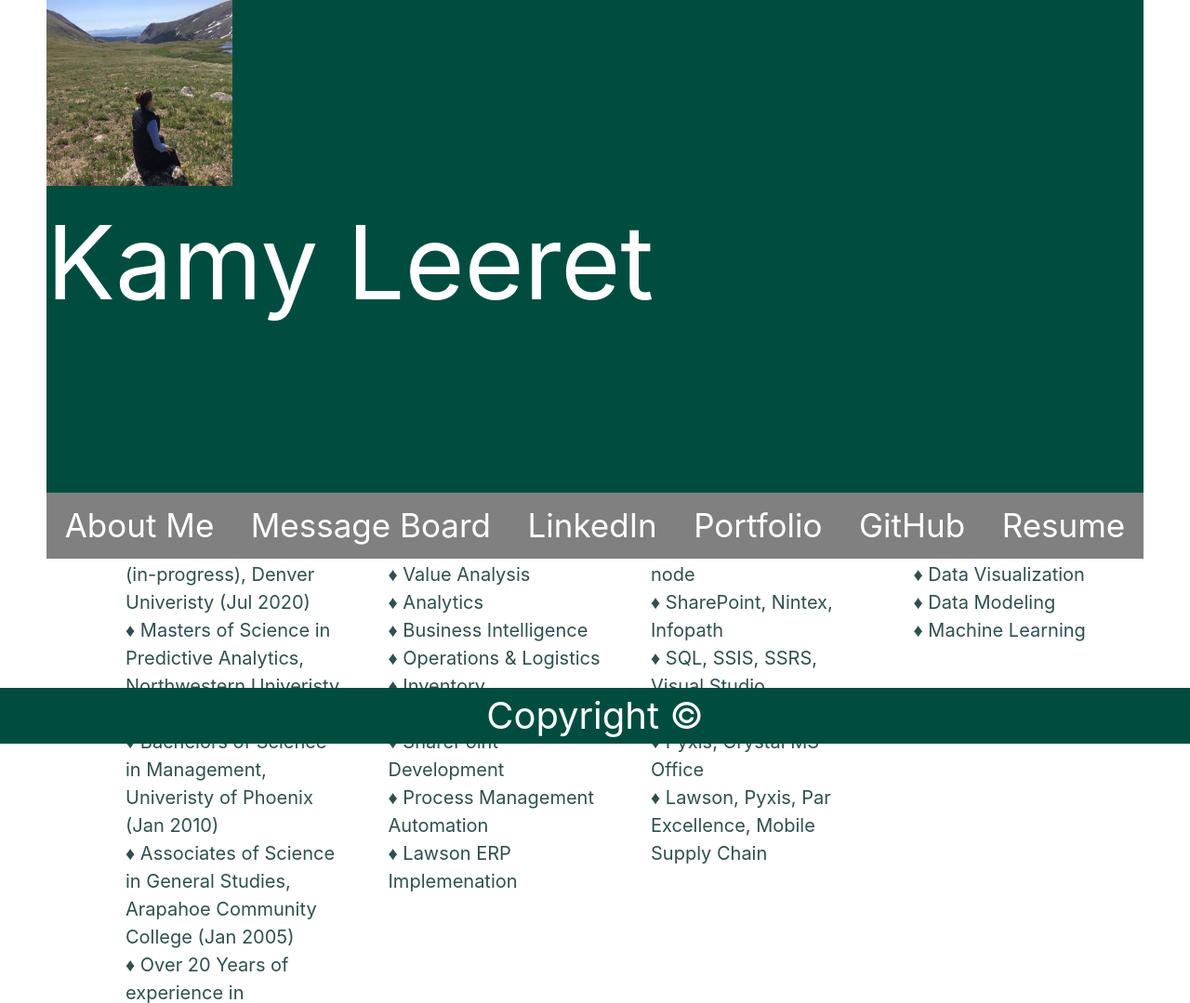
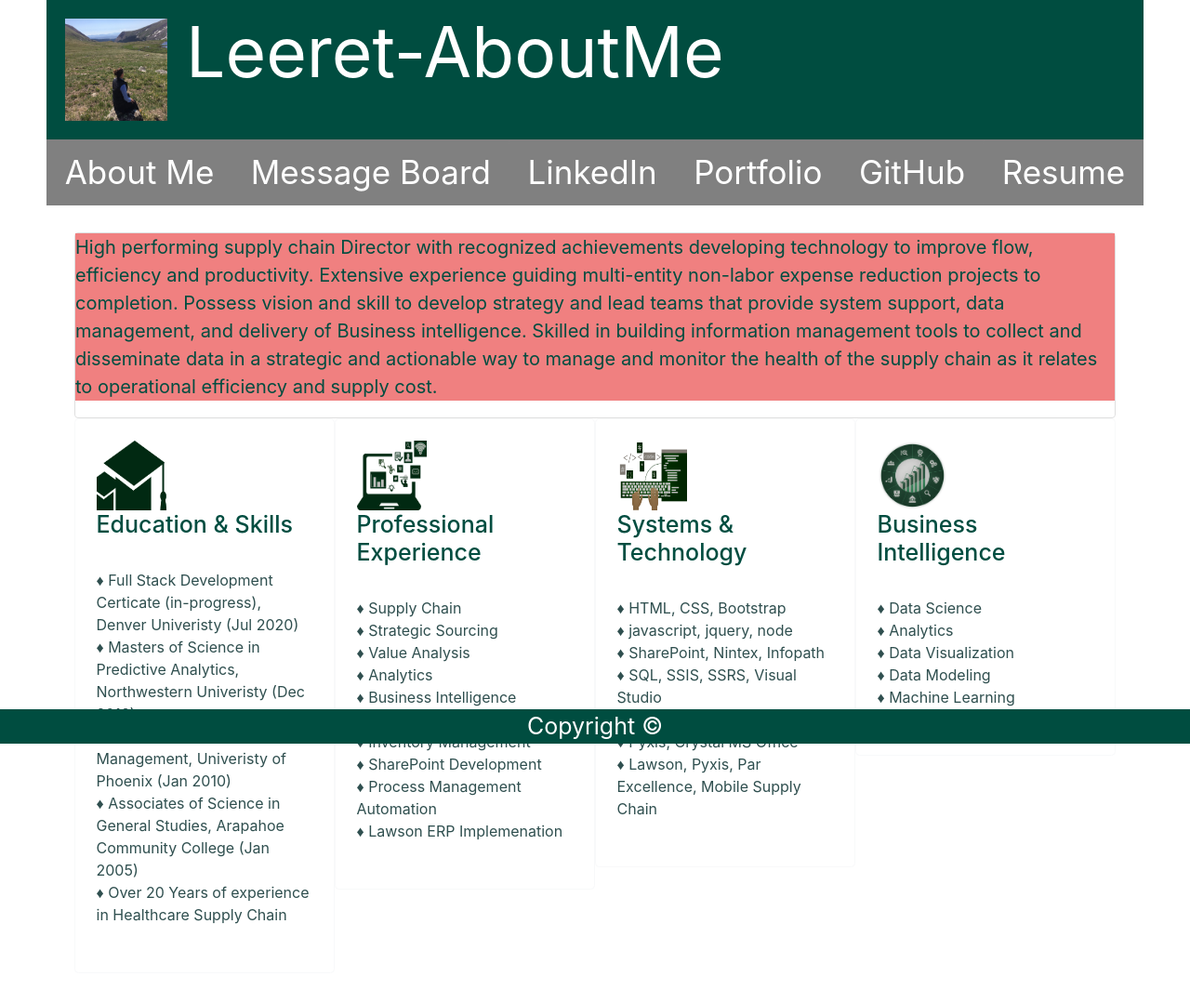
Before and after one commit to leeretk/Employer-Ready-Profile, a plain HTML site: page index.html in a window 1280 px wide. Shown: the top 1079 px of the page at 93% size. Drawn offline with nearby package versions, Linux system fonts and the light colour scheme.

Commit message:
about me page is updated

```diff
--- a/assets/css/style.css
+++ b/assets/css/style.css
@@ -1,8 +1,7 @@
 html{
-  margin-top: 200px;
-  margin-left: 100px;
+  margin-top: 250px;
   margin-right: 50px;
-  margin-bottom: 50px;
+  margin-left: 50px;
   font: 18px/1.4 system-ui;
   position: center;
 }
@@ -10,44 +9,54 @@ body{
   background-color: darkgray;
   position: center;
 }
+.row-aboutMe {
+  font-size: 14px;
+  color: white;
+}
 .row {
   padding-bottom: 10px;
   color: white;
 }
-/* Style the header */
 header {
   background-color: #004d40;
   color: white;
-  font-size: 110px;
+  font-size: 75px;
   position: relative;
   margin-left: 50px;
   margin-right: 50px;
   margin-bottom: 50px;
   border-bottom: coral;
 }
+.img-header {
+  float: left;
+  width: 150px;
+  height: 150px;
+  padding: 20px;
+}
 .box-title {
-  padding-top: 10px;
-  font-size: 35px;
+  font-size: 25px;
   color:  #004d40;
 }
 .box-text {
-  padding-top: 10px;
   padding-bottom: 10px;
-  font-size: 20px;
+  font-size: 16px;
   color:darkslategrey ;
-  margin-left: 20px;
-}
-.header-image {
-  float: left;
-  width: 100px;
-  height: 100px;
 }
 nav {
   width: 100%;
 }
-img{
+.img-container {
+  padding: 25px;
+  border-width: 6px;
+  border-color: #004d40;
+}
+.img-portfolio {
   height: 200px;
-  width: 200px;
+  width: 300px;
+}
+.img-aboutMe {
+  height: 75px;
+  width: 75px;
 }
 .nav-pills {
   background-color: gray;
@@ -64,46 +73,27 @@ a {
   font-size:35px;
 }
 p {
-  color: white;
-  font-size:0px;
+  color: coral;
+  font-size:14px;
+}
+.p-aboutMeblurb {
+  color:#004d40;
+  font-size:20px;
+  background-color: lightcoral;
 }
 footer {
   background-color: #004d40;
   text-align: center;
   color: white;
-  font-size: 40px;
-}
-col {
-  display: flex;
-  max-inline-size: inherit;
-}
- *, *:before, *:after {
-  -moz-box-sizing: border-box;
-  -ms-box-sizing: border-box;
-  box-sizing: border-box;
-}
-.container {
-  margin-top: 50px;
-  margin: 100px;
-  width: 100%;
-  position: relative;
-}
-.img-container {
-  border-width: 6px;
-  border-color: #004d40;
-}
-.img-portfolio {
-  height: 200px;
-  width: 300px;
+  font-size: 25px;
 }
 .portfolio-div {
   column-gap: 200px;
-} */
+}
 .a-portfolio {
   font-size: 16px;
 }
 form {
-  margin-top: 25px;
   border-radius: 3px;
   background-color: coral;
   border:1px;
@@ -115,13 +105,16 @@ form {
 .card-header {
   background-color: #004d40;
   color: coral;
-  font-size: 35px;
+  font-size: 25px;
 }
 .card-body {
-  margin-top: 10px;
-  padding: 25%;
-  width: 100%;
+  padding: 40px;
 }
+.no-gutters {
+  margin-right: 50px;
+  margin-left: 50px;
+}
+
 
 /* Responsive layout - makes the two columns/boxes stack on top of each other instead of next to each other, on small screens  */
 /* @media (max-width: 600px) {
@@ -133,7 +126,7 @@ form {
   nav, footer, heade, body {
       width: 100%;
  }
-}
+} */
  /* landscape phones, 576px and up)  */
  /* @media (min-width: 576px) {
   nav, footer, header, body{
@@ -157,4 +150,3 @@ form {
   nav, footer, header, body {
       padding: 0px;
  } */
-}; */ */
--- a/index.html
+++ b/index.html
@@ -11,20 +11,17 @@
         integrity="sha384-Vkoo8x4CGsO3+Hhxv8T/Q5PaXtkKtu6ug5TOeNV6gBiFeWPGFN9MuhOf23Q9Ifjh" crossorigin="anonymous">
     <link rel="stylesheet"
         href="https://cdnjs.cloudflare.com/ajax/libs/twitter-bootstrap/4.0.0/css/bootstrap.min.css" />
-    <script type="text/javascript" src="./assets/js/contacts.js"></script>
-    <title>Kamy Leeret</title>
+    <title>Leeret-AboutMe</title>
 </head>
 <!-- class="container-fluid" -->
 
 <body class="container-fluid">
     <!--Header -->
-    <!--Header -->
     <header class="fixed-top">
         <div>
-          <img src="./assets/images/ValleyOfTheSun.jpg" alt="ValleyOfTheSun">
-          <div class="card-title-header"> Kamy Leeret</div>
+            <img class="img-header" src="./assets/images/ValleyOfTheSun.jpg" alt="ValleyOfTheSun">
+            <div class="card-title-header"> Leeret-AboutMe</div>
         </div>
-        <br>
         <!--start navigation -->
         <div>
             <nav class="nav nav-pills flex-column flex-sm-row">
@@ -37,31 +34,49 @@
                     aria-controls="pills-linkedin">LinkedIn</a>
                 <a target="_blank" class="flex-sm-fill text-sm-center nav-link" href="portfolio.html" role="tab"
                     aria-controls="pills-portfolio">Portfolio</a>
-                <a target="_blank" class="flex-sm-fill text-sm-center nav-link" href="https://github.com/leeretk" role="tab"
-                    aria-controls="pills-github">GitHub</a>
-                <a target="_blank" class="flex-sm-fill text-sm-center nav-link" href="./assets/docs/Leeret Kamy Resume 20200328.pdf"
-                    role="tab" aria-controls="pills-resume">Resume</a>
+                <a target="_blank" class="flex-sm-fill text-sm-center nav-link" href="https://github.com/leeretk"
+                    role="tab" aria-controls="pills-github">GitHub</a>
+                <a target="_blank" class="flex-sm-fill text-sm-center nav-link"
+                    href="./assets/docs/Leeret Kamy Resume 20200328.pdf" role="tab"
+                    aria-controls="pills-resume">Resume</a>
             </nav>
         </div>
         <!--end navigation -->
     </header>
     <!--end header -->
+
     <!--start about me -->
-    <div clas="card">
-        <div class="row">
-            <div class="col">
-                <img src="./assets/images/education.png" alt="education">
+    <div class="container-fluid">
+        <div class="card ">
+            <p class="p-aboutMeblurb">High performing supply chain Director with recognized achievements developing technology to improve flow, efficiency and productivity.
+
+            Extensive experience guiding multi-entity non-labor expense reduction projects to completion.
+
+            Possess vision and skill to develop strategy and lead teams that provide system support, data management, and delivery of Business intelligence.
+
+            Skilled in building information management tools to collect and disseminate data in a strategic and actionable way to manage and monitor the health of the supply chain as it relates to operational efficiency and supply cost.
+            </p>
+        </div>
+
+        <div class="row no-gutters">
+
+            <div class="col-sm-3 w-100">
+                <div class="card border-light mb-3 card-body">
+                    <img class="img-aboutMe" src="./assets/images/education.png" alt="education">
                     <h5 class="box-title">Education & Skills</h5>
                     <p class="box-text">
                         <br>&#9830 Full Stack Development Certicate (in-progress), Denver Univeristy (Jul 2020)
                         <br>&#9830 Masters of Science in Predictive Analytics, Northwestern Univeristy (Dec 2016)
-                    <br>&#9830 Bachelors of Science in Management,                    Univeristy of Phoenix (Jan 2010)
+                        <br>&#9830 Bachelors of Science in Management, Univeristy of Phoenix (Jan 2010)
                         <br>&#9830 Associates of Science in General Studies, Arapahoe Community College (Jan 2005)
                         <br>&#9830 Over 20 Years of experience in Healthcare Supply Chain
                     </p>
                 </div>
-            <div class="col">
-                <img src="./assets/images/Experience.png" alt="experience">
+            </div>
+
+            <div class="col-sm-3 w-100">
+                <div class="card border-light mb-3 card-body">
+                    <img class="img-aboutMe" src="./assets/images/Experience.png" alt="experience">
                     <h5 class="box-title">Professional Experience</h5>
                     <p class="box-text">
                         <br>&#9830 Supply Chain
@@ -76,8 +91,14 @@
                         <br>&#9830 Lawson ERP Implemenation
                     </p>
                 </div>
-            <div class="col">
-                <img src="./assets/images/coding.png" alt="coding">
+            </div>
+
+            <!-- <div class="w-100 d-none d-md-block"></div> -->
+
+            <div class="col-sm-3 w-100">
+                <div class="card border-light mb-3 card-body">
+
+                    <img class="img-aboutMe" src="./assets/images/coding.png" alt="coding">
                     <h5 class="box-title">Systems & Technology</h5>
                     <p class="box-text">
                         <br>&#9830 HTML, CSS, Bootstrap
@@ -89,8 +110,12 @@
                         <br>&#9830 Lawson, Pyxis, Par Excellence, Mobile Supply Chain
                     </p>
                 </div>
-            <div class="col">
-                <img src="./assets/images/business intelligence.png" alt="business intelligence">
+            </div>
+
+            <div class="col-sm-3">
+                <div class="card border-light mb-3 card-body">
+                    <img class="img-aboutMe" src="./assets/images/business intelligence.png"
+                        alt="business intelligence">
                     <h5 class="box-title">Business Intelligence</h5>
                     <p class="box-text">
                         <br>&#9830 Data Science
@@ -100,14 +125,16 @@
                         <br>&#9830 Machine Learning
                     </p>
                 </div>
+
             </div>
+        </div>
+
         <footer class="fixed-bottom"> Copyright &copy; </footer>
     </div>
     <!--scripts  floating-box -->
     <script src="https://www.gstatic.com/firebasejs/6.0.4/firebase-app.js"></script>
     <script src="https://www.gstatic.com/firebasejs/6.0.4/firebase-database.js"></script>
     <script src="https://cdnjs.cloudflare.com/ajax/libs/jquery/3.2.1/jquery.min.js"></script>
-    <script src="assets/javascript/app.js"></script>
     <script src="https://maxcdn.bootstrapcdn.com/bootstrap/4.0.0/js/bootstrap.min.js"></script>
     <!-- Moment.js Reference -->
     <script src="https://cdnjs.cloudflare.com/ajax/libs/moment.js/2.22.2/moment.min.js"></script>
```
Also changed, not shown: msgboard.html (+7 -9 lines), portfolio.html (+4 -7 lines). Lines whose indentation alone changed are shown as unchanged.
